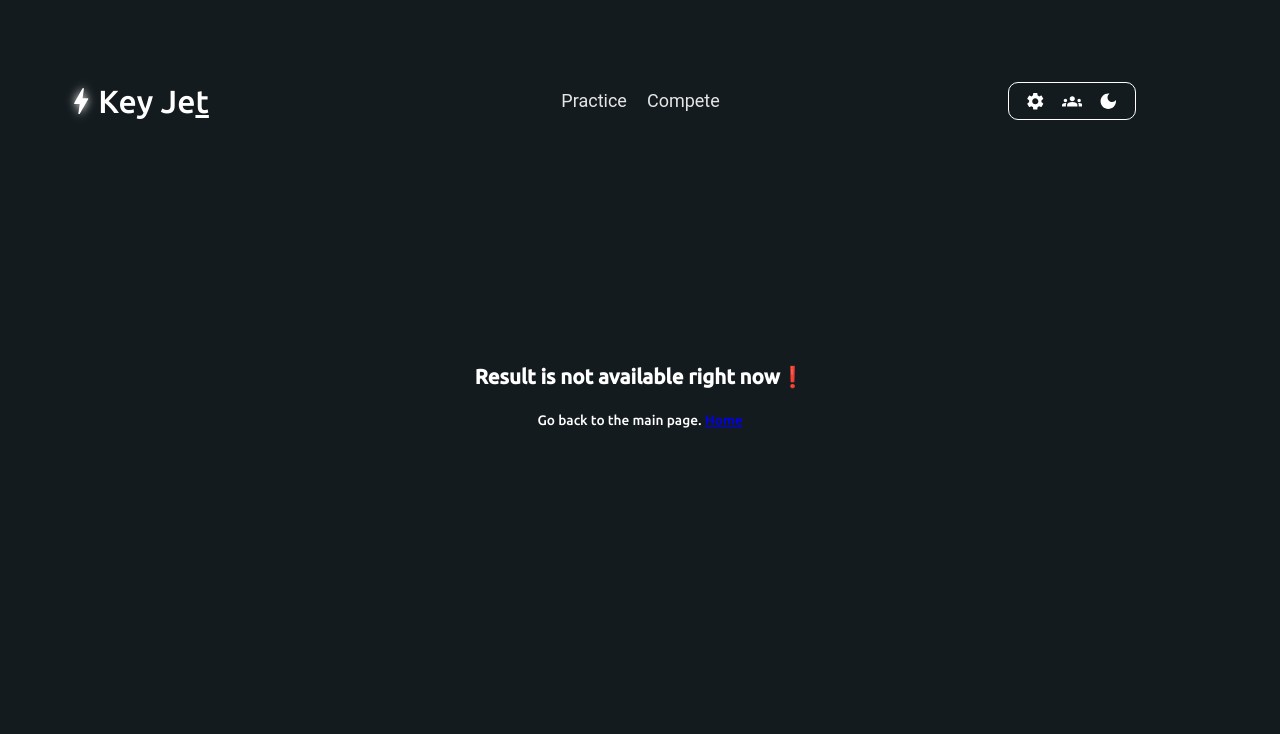
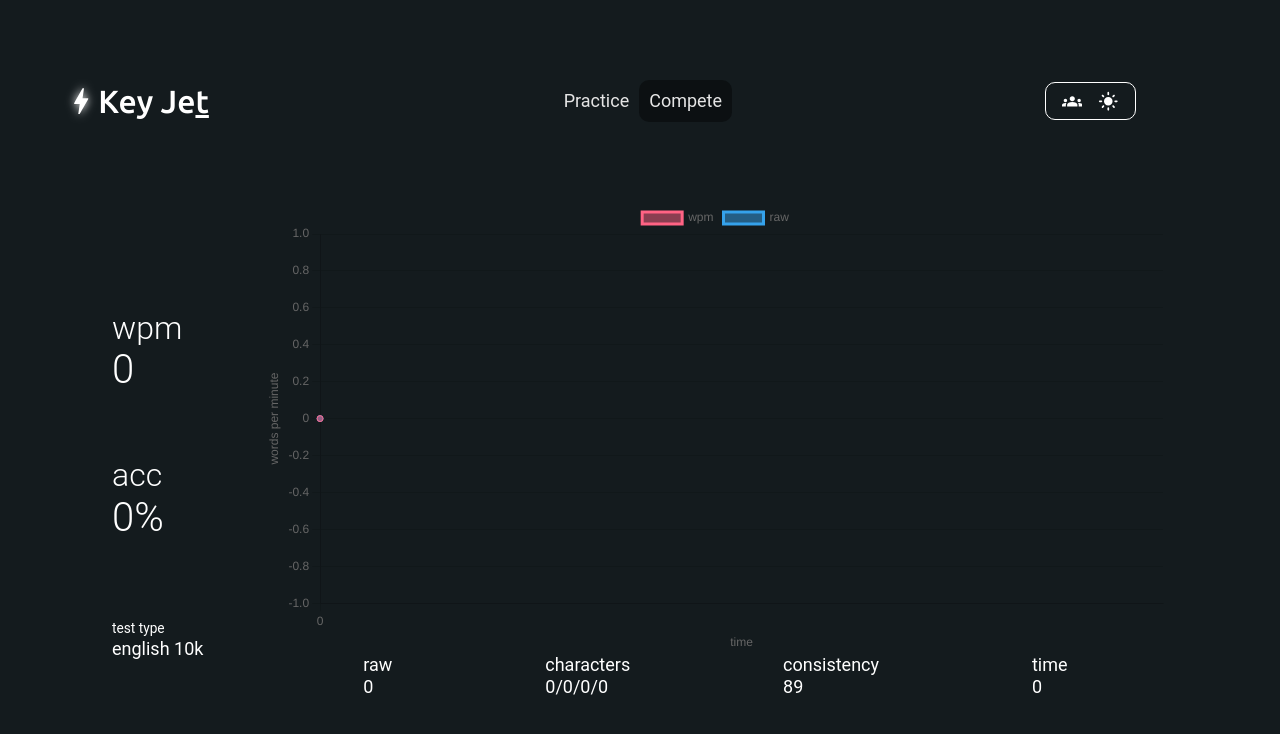
Before and after one commit to vaibhavvTripathi/Key-Jet-UI, a Next.js app: page /compete/result in a window 1280 px wide. Shown: the top 734 px of the page. Built offline with nearby package versions, Linux system fonts and the light colour scheme; no server answers.

Commit message:
added changes

```diff
--- a/package.json
+++ b/package.json
@@ -22,6 +22,7 @@
     "chartjs-plugin-annotation": "^3.0.1",
     "eslint": "8.45.0",
     "eslint-config-next": "13.4.10",
+    "howler": "^2.2.4",
     "next": "13.4.10",
     "react": "18.2.0",
     "react-chartjs-2": "^5.2.0",
@@ -30,6 +31,7 @@
     "typescript": "5.1.6"
   },
   "devDependencies": {
-    "@faker-js/faker": "^8.0.2"
+    "@faker-js/faker": "^8.0.2",
+    "@types/howler": "^2.2.11"
   }
 }
--- a/src/app/compete/result/page.tsx
+++ b/src/app/compete/result/page.tsx
@@ -1,40 +1,90 @@
 "use client";
-import { CompeteContext } from "@/app/context/CompeteContext";
-import { Box, Container, Paper } from "@mui/material";
+import { Box, Container, Typography } from "@mui/material";
 import React, { useContext } from "react";
-import { useTheme } from "@mui/material";
-import { tokens } from "@/theme";
-import { Typography } from "@mui/material";
-import Link from "next/link";
+import { ResultContext } from "../../context/ResultContext";
+import SimpleLineChart from "../../../components/LineChart";
 
-const ResultCompete = () => {
-  const { currRoom } = useContext(CompeteContext);
-  const theme = useTheme();
-  const colors = tokens(theme.palette.mode);
-  let winner = currRoom.participants[0];
-  console.log("dsds",winner)
-  if(!winner) return <Box sx={{textAlign:"center",mt:30}}>
-    <h2>Result is not available right now❗</h2>
-     Go back to the main page. <Link href={"/"}>Home</Link>
-      </Box>
-  if(winner && winner.speed<currRoom.participants[1].speed)
+const Page = () => {
+  const { results } = useContext(ResultContext);
+  let x = [0];
+  let y = [0];
+  let time = [0];
+  if (results.length > 0) {
+    x = results?.map((result) => result?.wpm);
+    y = results?.map((result) => result?.rawSpeed);
+    time = results?.map((result) => result?.time);
+  }
+
+
+  const finalResult: Result =
+    results.length != 0
+      ? results[results.length - 1]
+      : {
+          time: 0,
+          rawSpeed: 0,
+          wpm: 0,
+          accuracy: 0,
+          correctChar: 0,
+          incorrectChar: 0,
+          extraChar: 0,
+          missedChar: 0,
+        };
+
   return (
-    <>
-      <Box
+    <Container sx={{ display: "flex",mt:10}}>
+      <Container
         sx={{
-          mt: 5,
+          display: "flex",
+          flexDirection: "column",
+          justifyContent: "space-around",
+          marginTop: "5em",
+          padding: "0.5em",
           width: "fit-content",
-          p: 5,
-          mx: "auto",
-          border: `1px solid ${colors.greyAccent[500]}`,
-          borderRadius: "10px",
+          minWidth: "11em",
         }}
       >
-        <Typography variant="h1">🎉 Congratulations !</Typography>
-        <Typography variant="h1">🎉 Congratulations !</Typography>
-      </Box>
-    </>
+        <Box>
+          <Typography variant="h2">wpm</Typography>
+          <Typography variant="h1">{finalResult.wpm}</Typography>
+        </Box>
+        <Box>
+          <Typography variant="h2">acc</Typography>
+          <Typography variant="h1">{`${finalResult.accuracy}%`}</Typography>
+        </Box>
+        <Box paddingTop={"1em"}>
+          <Typography variant="body1">test type</Typography>
+          <Typography variant="h4">english 10k</Typography>
+        </Box>
+      </Container>
+      <Container>
+        <SimpleLineChart wpm={x} raw={y} time={time} />
+        <Container
+          sx={{
+            display: "flex",
+            flexDirection: "row",
+            justifyContent: "space-around",
+          }}
+        >
+          <Box>
+            <Typography variant="h4">raw</Typography>
+            <Typography variant="h4">{finalResult.rawSpeed}</Typography>
+          </Box>
+          <Box>
+            <Typography variant="h4">characters</Typography>
+            <Typography variant="h4">{`${finalResult.correctChar}/${finalResult.incorrectChar}/${finalResult.extraChar}/${finalResult.missedChar}`}</Typography>
+          </Box>
+          <Box>
+            <Typography variant="h4">consistency</Typography>
+            <Typography variant="h4">89</Typography>
+          </Box>
+          <Box>
+            <Typography variant="h4">time</Typography>
+            <Typography variant="h4">{finalResult.time}</Typography>
+          </Box>
+        </Container>
+      </Container>
+    </Container>
   );
 };
 
-export default ResultCompete;
+export default Page;
--- a/src/app/context/CompeteContext.tsx
+++ b/src/app/context/CompeteContext.tsx
@@ -97,8 +97,8 @@ const CompetitionProvider = ({ children }: { children: ReactNode }) => {
   };
 
   const endRace = () => {
-    setRaceStarted(Process.RACE_ENDED);
     router.push("/compete/result");
+    setRaceStarted(Process.RACE_STARTED);
   };
   // socket event handlers
   socket?.on("get_room_id", (data) => {
--- a/src/app/context/TypeContext.tsx
+++ b/src/app/context/TypeContext.tsx
@@ -13,6 +13,13 @@ export interface TypeContextType {
   DisplayTypedParagraph: Array<Word>;
   HandleKeyDown: (e: KeyboardEvent) => void;
   HandleBackspace: () => void;
+}
+function isAlphabeticString(inputString: string) {
+  // Regular expression to match only alphabetic characters
+  const regex = /^[a-zA-Z]+$/;
+
+  // Test if the inputString matches the regex
+  return regex.test(inputString) && inputString.length==1;
 }
 
 export const TypeContext = createContext<TypeContextType>({
@@ -101,9 +108,10 @@ const TypeContextProvider = ({ children }: { children: React.ReactNode }) => {
       const newArray = [...updatedUserTypedParagraph, []];
       setUserTypedParagraph(newArray);
       updateDisplayParagraph(newArray);
-    } else if (keyInput === "Backspace") {
+    }
+    else if (keyInput === "Backspace") {
       HandleBackspace();
-    } else if (keyInput !== "CapsLock" && keyInput !== "Shift") {
+    } else if (isAlphabeticString(keyInput)) {
       const updatedArray: Array<Array<Letter>> = UserTypedParagraph.map(
         (word, index) => {
           if (index === UserTypedParagraph.length - 1) {
@@ -232,6 +240,8 @@ const TypeContextProvider = ({ children }: { children: React.ReactNode }) => {
           });
           if (newWord.length != 0)
             updatedUserTypedParagraph = [...updatedUserTypedParagraph, newWord];
+          if (newWord.length === 0)
+            updatedUserTypedParagraph = [...updatedUserTypedParagraph, []];
         }
       }
     });
--- a/src/app/results/page.tsx
+++ b/src/app/results/page.tsx
@@ -15,7 +15,7 @@ const Page = () => {
     time = results?.map((result) => result?.time);
   }
 
-  console.log(x, y, time);
+
   const finalResult: Result =
     results.length != 0
       ? results[results.length - 1]
--- a/src/components/Navbar.tsx
+++ b/src/components/Navbar.tsx
@@ -1,7 +1,7 @@
 import { Box, Button, IconButton, Typography } from "@mui/material";
 import React, { useContext, useEffect, useState } from "react";
 import BoltIcon from "@mui/icons-material/Bolt";
-import { sleep } from "../../utills/sleep";
+import { sleep } from "../utills/sleep";
 import DarkModeIcon from "@mui/icons-material/DarkMode";
 import GroupsIcon from "@mui/icons-material/Groups";
 import SettingsIcon from "@mui/icons-material/Settings";
@@ -10,6 +10,8 @@ import Link from "next/link";
 import { useTheme } from "@mui/material";
 import { tokens } from "@/theme";
 import { usePathname, useRouter } from "next/navigation";
+import LightModeIcon from "@mui/icons-material/LightMode";
+import { Tooltip } from "@mui/material";
 
 const Navbar = () => {
   const [isUnderline, setIsUnderline] = useState<boolean>(false);
@@ -72,7 +74,7 @@ const Navbar = () => {
       </Box>
       <Box
         sx={{
-          ml: 8,
+          ml: 4,
           borderRadius: "10px",
           display: "flex",
         }}
@@ -81,7 +83,10 @@ const Navbar = () => {
           style={{
             textDecoration: "none",
             color: "white",
-            background: (pathname==="/"||pathname==="/results")?color.primary[700]:"inherit",
+            background:
+              pathname === "/" || pathname === "/results"
+                ? color.primary[700]
+                : "inherit",
             padding: "10px",
             borderRadius: "10px",
           }}
@@ -95,7 +100,9 @@ const Navbar = () => {
           style={{
             textDecoration: "none",
             color: "white",
-            background: (pathname==="/compete")?color.primary[700]:"inherit",
+            background: pathname.startsWith("/compete")
+              ? color.primary[700]
+              : "inherit",
             padding: "10px",
             borderRadius: "10px",
           }}
@@ -115,15 +122,21 @@ const Navbar = () => {
           px: 1,
         }}
       >
-        <IconButton>
-          <SettingsIcon sx={{ color: "text3.light" }} />
-        </IconButton>
+        <Tooltip title="Leaderboard">
           <IconButton>
             <GroupsIcon sx={{ color: "text3.light" }} />
           </IconButton>
+        </Tooltip>
+
+        <Tooltip title="Mode">
           <IconButton onClick={toggleColorMode}>
+            {theme.palette.mode === "dark" ? (
+              <LightModeIcon />
+            ) : (
               <DarkModeIcon sx={{ color: "text3.light" }} />
+            )}
           </IconButton>
+        </Tooltip>
       </Box>
     </Box>
   );
--- a/src/components/RaceGround.tsx
+++ b/src/components/RaceGround.tsx
@@ -13,6 +13,7 @@ import RealtimePlayerUpdates from "./RealtimePlayerUpdates";
 function RaceGround() {
   const { currRoom, handleRaceData, raceStarted, endRace } =
     useContext(CompeteContext);
+  const { calculate } = useContext(ResultContext);
   const {
     HandleKeyDown,
     UserTypedParagraph,
@@ -33,6 +34,8 @@ function RaceGround() {
     }
     const interval = setInterval(() => {
       handleRaceData(timeCount, DisplayTypedParagraph);
+
+      calculate(timeCount, DisplayTypedParagraph);
       setTimeCount((prev) => prev + 1);
     }, 1000);
     return () => clearInterval(interval);
--- a/src/components/Type.tsx
+++ b/src/components/Type.tsx
@@ -25,6 +25,7 @@ function Type() {
 
   useEffect(() => {
     if (!hasStarted) return;
+
     if (
       timeCount === 30 ||
       UserTypedParagraph.length > OriginalParagraph.length
@@ -39,9 +40,9 @@ function Type() {
     return () => clearInterval(interval);
   }, [hasStarted, timeCount]);
 
-
   const handleKeyStroke = (e: KeyboardEvent) => {
     if (hasStarted === false) setHasStarted(true);
+
     HandleKeyDown(e);
   };
   useEffect(() => {
```
Also changed, not shown: src/utills/sleep.tsx (renamed from utills/sleep.tsx), 2 other files (tests, documents, lock files or other folders). Lines whose indentation alone changed are shown as unchanged.
